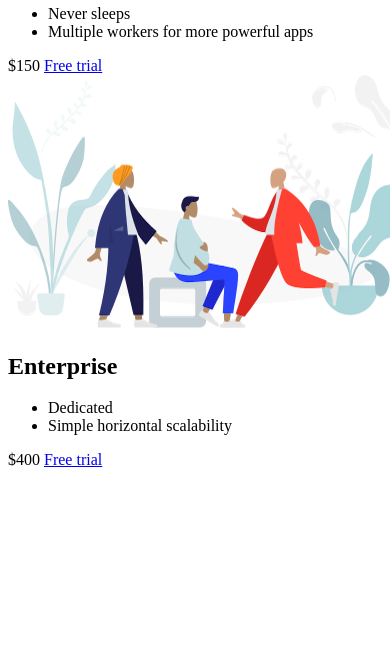
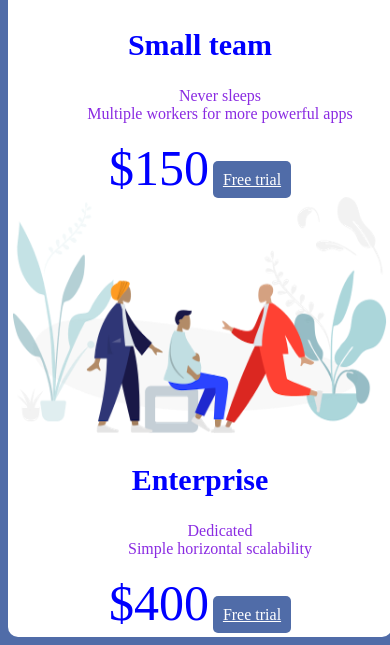
Before and after one commit to blackphoenix2972/Responsive-Website-Flexbox, a plain HTML site: page index.html in a window 390 px wide. Shown: the part 723-1368 px from the top of the page. Before the commit the page ends 1200 px from the top, so only its background shows below. Drawn offline with Linux system fonts and the light colour scheme.

Commit message:
Improved design (mobile)

```diff
--- a/app.css
+++ b/app.css
@@ -0,0 +1,124 @@
+/* body {
+    background: #506ca8;
+}
+
+.container {
+    display: flex;
+    justify-content: center;
+    align-items: center;
+    height: 100vh;
+
+
+}
+
+.panel {
+    background: #fff;
+    border: 1px solid #ddd;
+    border-radius: 4px;
+    box-shadow: 10px 10px;
+    border-radius: 20px;
+    align-content: center;
+    justify-content: center;
+    display: flex;
+    padding: 20px;
+    ;
+
+}
+
+.pricing-plan:nth-child(-n+2){
+    border-right: 2px solid grey;
+    padding-right: 20px;
+    padding-left: 20px;
+}
+
+.pricing-plan:nth-child(3) {
+    padding-right: 20px;
+    padding-left: 20px;
+}
+
+.horizontal-line {
+    border-bottom: 1px solid #ddd;
+    margin-bottom: 20px;
+    padding-top: 10px;
+}
+
+.pricing-header {
+    font-size: 30px;
+    text-align: center;
+}
+
+@media (max-width: 768px) {
+
+    .panel {
+        flex-direction: column;
+        flex-wrap: wrap;
+        width: 85%;
+        height: 100%;
+        margin-top: 20px;
+        background-color: grey;
+    }
+
+
+    .pricing-plan {
+
+        flex-wrap: wrap;
+        width: 85%;
+
+
+    }
+
+    .pricing-img {
+        width: 80%;
+
+    }
+} */
+
+body {
+    background: #506ca8;
+
+}
+
+.panel {
+    background: #fff;
+    width: 100%;
+    align-content: center;
+    justify-content: center;
+    display: flex;
+    flex-direction: column;
+    border-radius: 10px;
+    padding: 5px;
+
+}
+
+.pricing-img {
+    width: 100%;
+}
+
+.pricing-plan {
+    text-align: center;
+}
+
+.pricing-plan > ul {
+    list-style: none;
+    color: blueviolet;
+}
+
+
+.pricing-header {
+    font-size: 30px;
+    color: blue;
+}
+
+.pricing-price {
+    font-size: 50px;
+    color: blue;
+}
+
+.pricing-button {
+    background: #506ca8;
+    color: #fff;
+    border: none;
+    padding: 10px;
+    border-radius: 5px;
+    margin-top: 10px;
+}
--- a/index.html
+++ b/index.html
@@ -10,10 +10,12 @@
 </head>
 
 <body>
+    <div class="container">
     <div class="panel pricing-table">
 
         <div class="pricing-plan">
             <img src="icons/icon1.png" alt="" class="pricing-img">
+            <div class="horizontal-line"></div>
             <h2 class="pricing-header">Personal</h2>
             <ul class="pricing-features">
 
@@ -21,11 +23,13 @@
                 <li class="pricing-features-item">Sleeps after 30 mins of inactivity</li>
             </ul>
             <span class="pricing-price">Free</span>
+            <br/><br/>
             <a href="#/" class="pricing-button">Sign up</a>
         </div>
 
         <div class="pricing-plan">
             <img src="icons/icon2.png" alt="" class="pricing-img">
+            <div class="horizontal-line"></div>
             <h2 class="pricing-header">Small team</h2>
             <ul class="pricing-features">
                 <li class="pricing-features-item">Never sleeps</li>
@@ -37,6 +41,8 @@
 
         <div class="pricing-plan">
             <img src="icons/icon3.png" alt="" class="pricing-img">
+            <div class="horizontal-line"></div>
+
             <h2 class="pricing-header">Enterprise</h2>
             <ul class="pricing-features">
                 <li class="pricing-features-item">Dedicated</li>
@@ -47,7 +53,7 @@
         </div>
 
     </div>
-
+</div>
 </body>
 
 </html>
```
